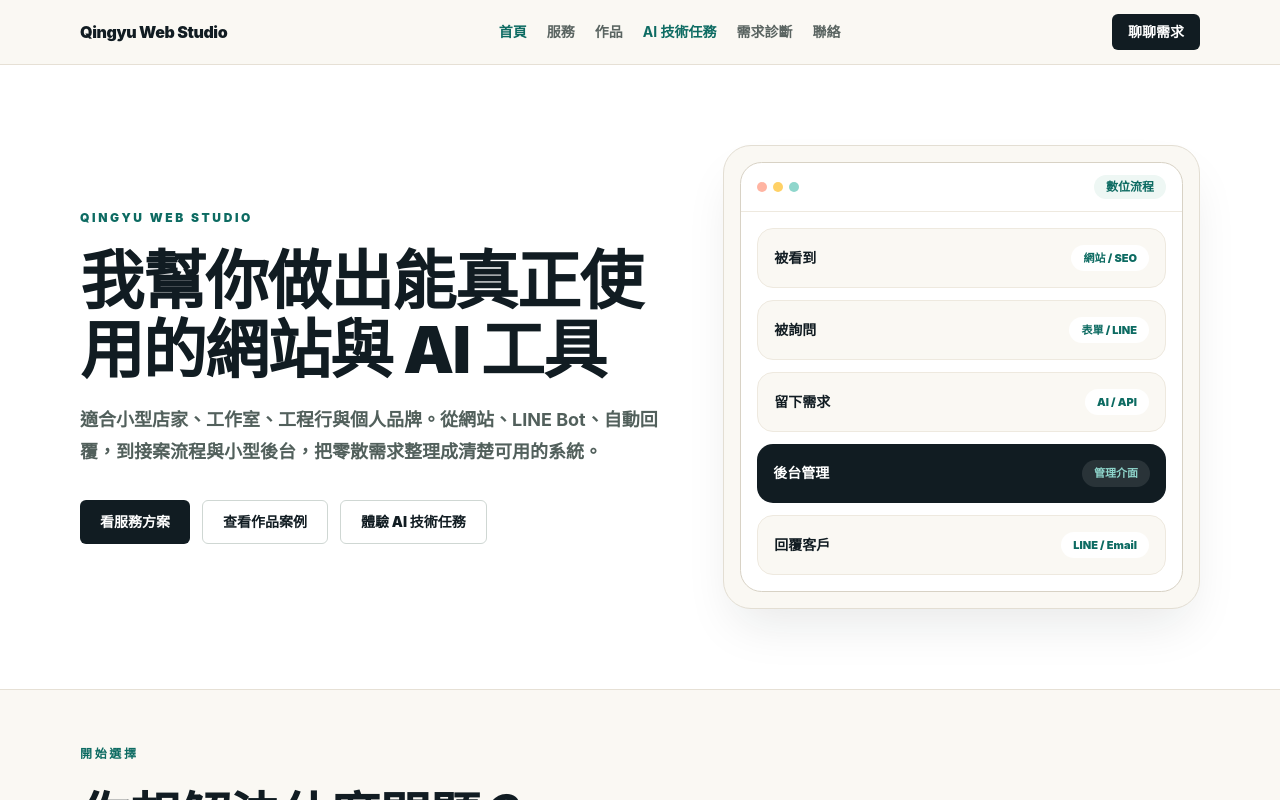
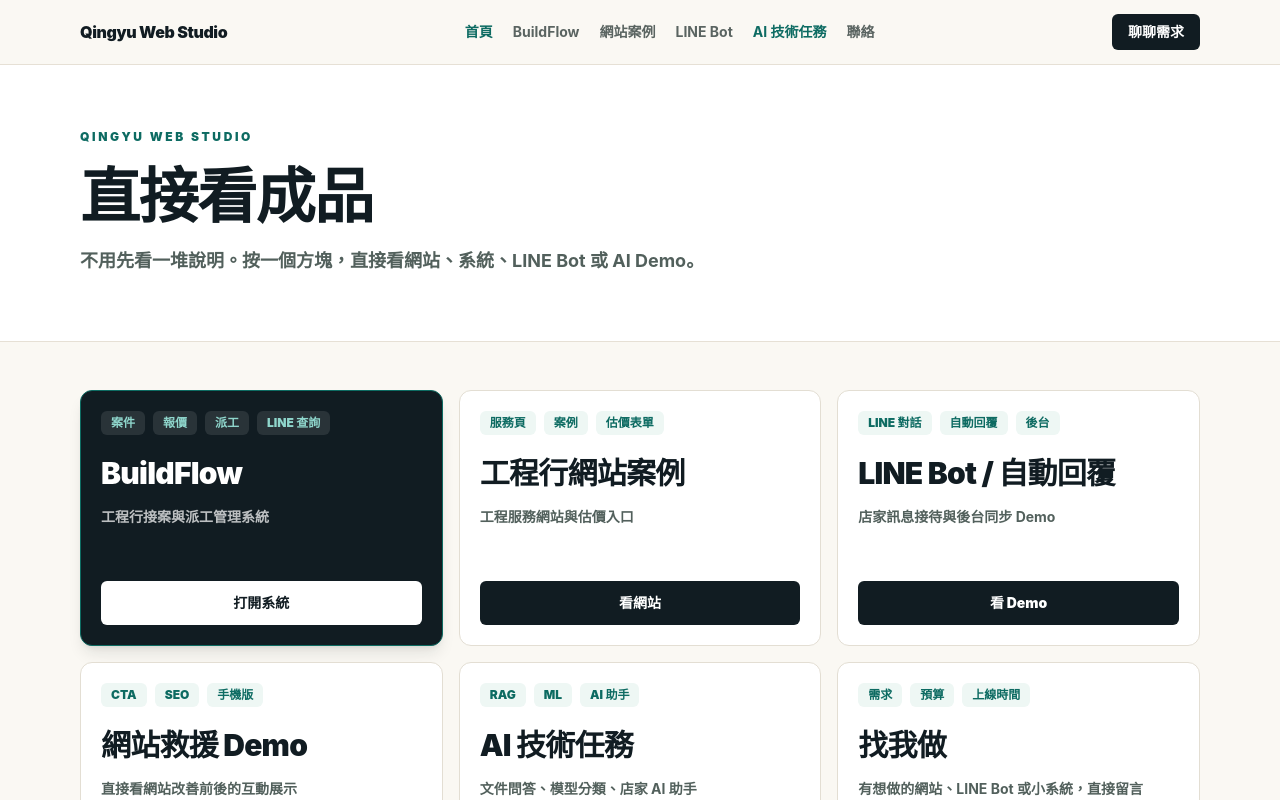
Before and after one commit to QingyuJin/qingyu-web-studio, a React (Vite) app: page / in a window 1280 px wide. Shown: the top 800 px of the page. Built offline with nearby package versions, Linux system fonts and the light colour scheme.

Commit message:
refactor: simplify homepage to direct demo entries

```diff
--- a/index.html
+++ b/index.html
@@ -4,27 +4,27 @@
     <meta charset="UTF-8" />
     <meta name="viewport" content="width=device-width, initial-scale=1.0" />
 
-    <title>Qingyu Web Studio｜網站、LINE Bot、自動回覆與小型後台製作</title>
+    <title>Qingyu Web Studio｜直接看網站、LINE Bot、後台系統與 AI Demo 成品</title>
     <meta
       name="description"
-      content="協助小型店家、工作室、工程行與個人品牌製作可使用的網站、LINE Bot、自動回覆、接案流程與小型後台。"
+      content="直接查看 Qingyu Web Studio 已做出的 BuildFlow 工程行系統、工程行網站案例、LINE Bot 自動回覆、網站救援 Demo 與 AI 技術任務。"
     />
     <link rel="canonical" href="https://www.qingyuweb.com/" />
 
     <meta property="og:type" content="website" />
     <meta property="og:site_name" content="Qingyu Web Studio" />
-    <meta property="og:title" content="Qingyu Web Studio｜網站、LINE Bot、自動回覆與小型後台製作" />
+    <meta property="og:title" content="Qingyu Web Studio｜直接看網站、LINE Bot、後台系統與 AI Demo 成品" />
     <meta
       property="og:description"
-      content="協助小型店家、工作室、工程行與個人品牌製作可使用的網站、LINE Bot、自動回覆、接案流程與小型後台。"
+      content="直接查看 Qingyu Web Studio 已做出的 BuildFlow 工程行系統、工程行網站案例、LINE Bot 自動回覆、網站救援 Demo 與 AI 技術任務。"
     />
     <meta property="og:image" content="https://www.qingyuweb.com/og-image.png" />
 
     <meta name="twitter:card" content="summary_large_image" />
-    <meta name="twitter:title" content="Qingyu Web Studio｜網站、LINE Bot、自動回覆與小型後台製作" />
+    <meta name="twitter:title" content="Qingyu Web Studio｜直接看網站、LINE Bot、後台系統與 AI Demo 成品" />
     <meta
       name="twitter:description"
-      content="協助小型店家、工作室、工程行與個人品牌製作可使用的網站、LINE Bot、自動回覆、接案流程與小型後台。"
+      content="直接查看 Qingyu Web Studio 已做出的 BuildFlow 工程行系統、工程行網站案例、LINE Bot 自動回覆、網站救援 Demo 與 AI 技術任務。"
     />
     <meta name="twitter:image" content="https://www.qingyuweb.com/og-image.png" />
     <meta name="theme-color" content="#faf8f3" />
--- a/src/StudioHome.jsx
+++ b/src/StudioHome.jsx
@@ -22,6 +22,53 @@ function SmartLink({ to, children, ...props }) {
     </Link>
   )
 }
+
+const artifactTiles = [
+  {
+    title: "BuildFlow",
+    subtitle: "工程行接案與派工管理系統",
+    to: "/buildflow",
+    action: "打開系統",
+    items: ["案件", "報價", "派工", "LINE 查詢"],
+    featured: true,
+  },
+  {
+    title: "工程行網站案例",
+    subtitle: "工程服務網站與估價入口",
+    to: "/contractor-site",
+    action: "看網站",
+    items: ["服務頁", "案例", "估價表單"],
+  },
+  {
+    title: "LINE Bot / 自動回覆",
+    subtitle: "店家訊息接待與後台同步 Demo",
+    to: "/tools/linebot-mission#demo",
+    action: "看 Demo",
+    items: ["LINE 對話", "自動回覆", "後台"],
+  },
+  {
+    title: "網站救援 Demo",
+    subtitle: "直接看網站改善前後的互動展示",
+    to: "/tools/website-rescue#demo",
+    action: "看 Demo",
+    items: ["CTA", "SEO", "手機版"],
+  },
+  {
+    title: "AI 技術任務",
+    subtitle: "文件問答、模型分類、店家 AI 助手",
+    to: "https://ai-tech-quest.vercel.app",
+    action: "去玩",
+    items: ["RAG", "ML", "AI 助手"],
+  },
+  {
+    title: "找我做",
+    subtitle: "有想做的網站、LINE Bot 或小系統，直接留言",
+    to: "/contact",
+    action: "聯絡我",
+    items: ["需求", "預算", "上線時間"],
+  },
+]
+
 const pathCards = [
   {
     title: "我要做網站",
@@ -248,40 +295,69 @@ function StudioHome() {
       <Seo page={seo.home} />
 
       <section className="border-b border-[#e6e0d5] bg-white">
-        <div className="mx-auto grid min-h-[calc(76svh-56px)] max-w-6xl gap-8 px-4 py-9 md:min-h-0 md:grid-cols-[1fr_0.78fr] md:items-center md:py-20">
+        <div className="mx-auto max-w-6xl px-4 py-10 md:py-16">
           <div>
             <p className="text-xs font-black uppercase tracking-[0.22em] text-[#0d6b62]">Qingyu Web Studio</p>
-            <h1 className="mt-5 max-w-3xl text-[clamp(1.75rem,8vw,2rem)] font-black leading-[1.1] tracking-tight md:text-[clamp(2.35rem,5vw,4rem)] md:leading-[1.08]">
-              我幫你做出能真正使用的網站與 AI 工具
+            <h1 className="mt-5 max-w-3xl text-[clamp(2rem,8vw,3.75rem)] font-black leading-[1.06] tracking-tight">
+              直接看成品
             </h1>
-            <p className="mt-5 max-w-2xl text-sm font-bold leading-7 text-[#52605c] md:text-lg md:leading-8">
-              適合小型店家、工作室、工程行與個人品牌。從網站、LINE Bot、自動回覆，到接案流程與小型後台，把零散需求整理成清楚可用的系統。
+            <p className="mt-4 max-w-2xl text-base font-bold leading-8 text-[#52605c] md:text-lg">
+              不用先看一堆說明。按一個方塊，直接看網站、系統、LINE Bot 或 AI Demo。
             </p>
-            <div className="mt-8 flex flex-wrap gap-3">
-              <Link to="/services" className="inline-flex min-h-11 items-center justify-center rounded-md bg-[#111c22] px-5 text-sm font-black text-white hover:bg-[#26343b]">
-                看服務方案
-              </Link>
-              <Link to="/works" className="inline-flex min-h-11 items-center justify-center rounded-md border border-[#cfd7d3] bg-white px-5 text-sm font-black text-[#111c22] hover:border-[#0d6b62] hover:text-[#0d6b62]">
-                查看作品案例
-              </Link>
-              <SmartLink to="https://ai-tech-quest.vercel.app" className="inline-flex min-h-11 items-center justify-center rounded-md border border-[#cfd7d3] bg-white px-5 text-sm font-black text-[#111c22] hover:border-[#0d6b62] hover:text-[#0d6b62]">
-                體驗 AI 技術任務
-              </SmartLink>
-            </div>
-          </div>
-          <div className="hidden md:block">
-            <HeroMockup />
           </div>
         </div>
       </section>
 
-      <PathNavigation />
-      <FeaturedProducts />
-      <InteractiveLab />
-      <CompleteCase />
-      <ServiceAbility />
-      <ContactCta />
+      <ArtifactEntryGrid />
     </SiteLayout>
+  )
+}
+
+function ArtifactEntryGrid() {
+  return (
+    <section className="bg-[#faf8f3]">
+      <div className="mx-auto max-w-6xl px-4 py-8 md:py-12">
+        <div className="grid gap-4 md:grid-cols-2 xl:grid-cols-3">
+          {artifactTiles.map((tile) => (
+            <SmartLink
+              key={tile.title}
+              to={tile.to}
+              className={`group flex min-h-64 flex-col justify-between rounded-xl border p-5 transition hover:-translate-y-0.5 hover:shadow-xl ${
+                tile.featured
+                  ? "border-[#0d6b62] bg-[#111c22] text-white shadow-lg shadow-[#111c22]/10"
+                  : "border-[#e3ded3] bg-white text-[#111c22]"
+              }`}
+            >
+              <div>
+                <div className="mb-5 flex flex-wrap gap-2">
+                  {tile.items.map((item) => (
+                    <span
+                      key={item}
+                      className={`rounded-md px-2.5 py-1 text-xs font-black ${
+                        tile.featured ? "bg-white/10 text-[#8fd6cc]" : "bg-[#eef7f4] text-[#0d6b62]"
+                      }`}
+                    >
+                      {item}
+                    </span>
+                  ))}
+                </div>
+                <h2 className="text-3xl font-black tracking-tight">{tile.title}</h2>
+                <p className={`mt-3 text-sm font-bold leading-7 ${tile.featured ? "text-white/72" : "text-[#52605c]"}`}>
+                  {tile.subtitle}
+                </p>
+              </div>
+              <span
+                className={`mt-8 inline-flex min-h-11 items-center justify-center rounded-md px-4 text-sm font-black ${
+                  tile.featured ? "bg-white text-[#111c22]" : "bg-[#111c22] text-white"
+                }`}
+              >
+                {tile.action}
+              </span>
+            </SmartLink>
+          ))}
+        </div>
+      </div>
+    </section>
   )
 }
 
--- a/src/site/SiteLayout.jsx
+++ b/src/site/SiteLayout.jsx
@@ -7,10 +7,10 @@ function isExternalUrl(to) {
 
 const navItems = [
   ["首頁", "/"],
-  ["服務", "/services"],
-  ["作品", "/works"],
+  ["BuildFlow", "/buildflow"],
+  ["網站案例", "/contractor-site"],
+  ["LINE Bot", "/tools/linebot-mission#demo"],
   ["AI 技術任務", "https://ai-tech-quest.vercel.app"],
-  ["需求診斷", "/tools/project-planner#demo"],
   ["聯絡", "/contact"],
 ]
 
--- a/src/site/content.js
+++ b/src/site/content.js
@@ -10,9 +10,9 @@ export const contact = {
 export const seo = {
   home: {
     path: "/",
-    title: "Qingyu Web Studio｜網站、LINE Bot、自動回覆與小型後台製作",
+    title: "Qingyu Web Studio｜直接看網站、LINE Bot、後台系統與 AI Demo 成品",
     description:
-      "協助小型店家、工作室、工程行與個人品牌製作可使用的網站、LINE Bot、自動回覆、接案流程與小型後台。",
+      "直接查看 Qingyu Web Studio 已做出的 BuildFlow 工程行系統、工程行網站案例、LINE Bot 自動回覆、網站救援 Demo 與 AI 技術任務。",
   },
   works: {
     path: "/works",
```
